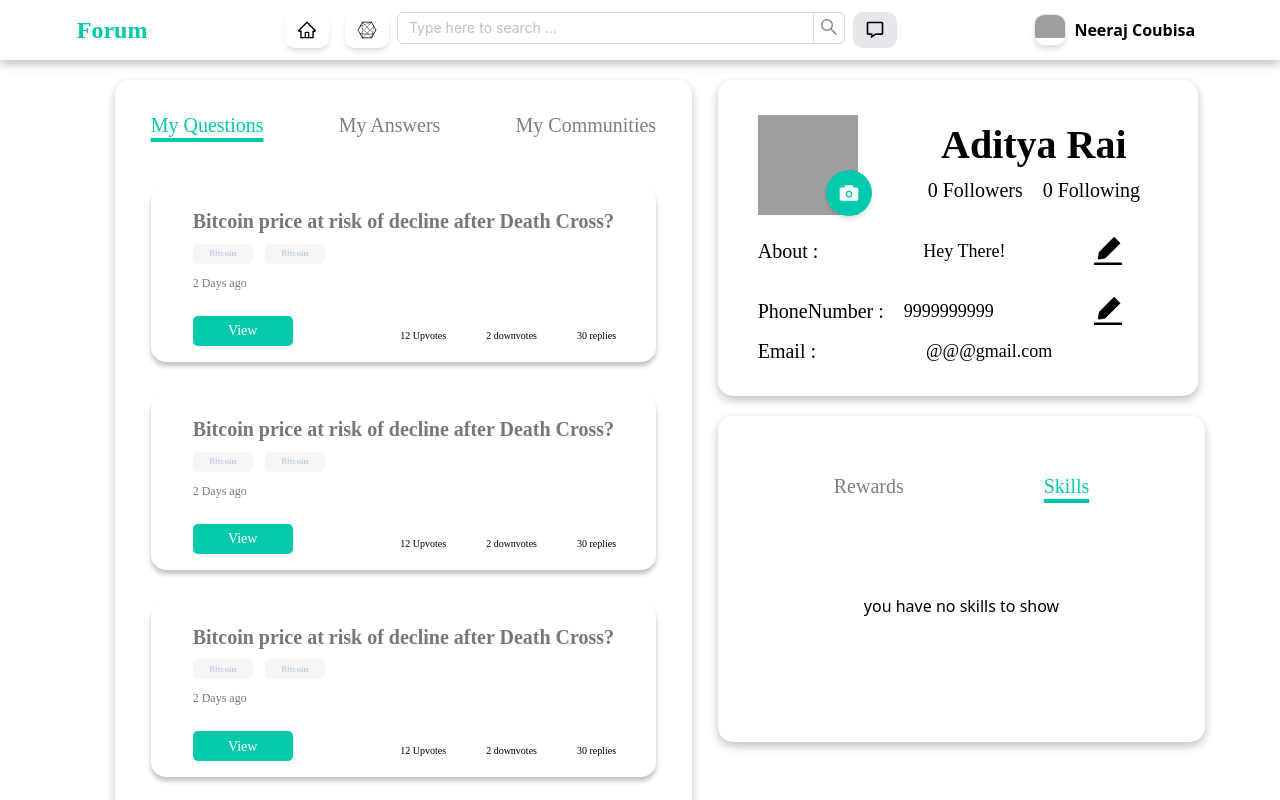
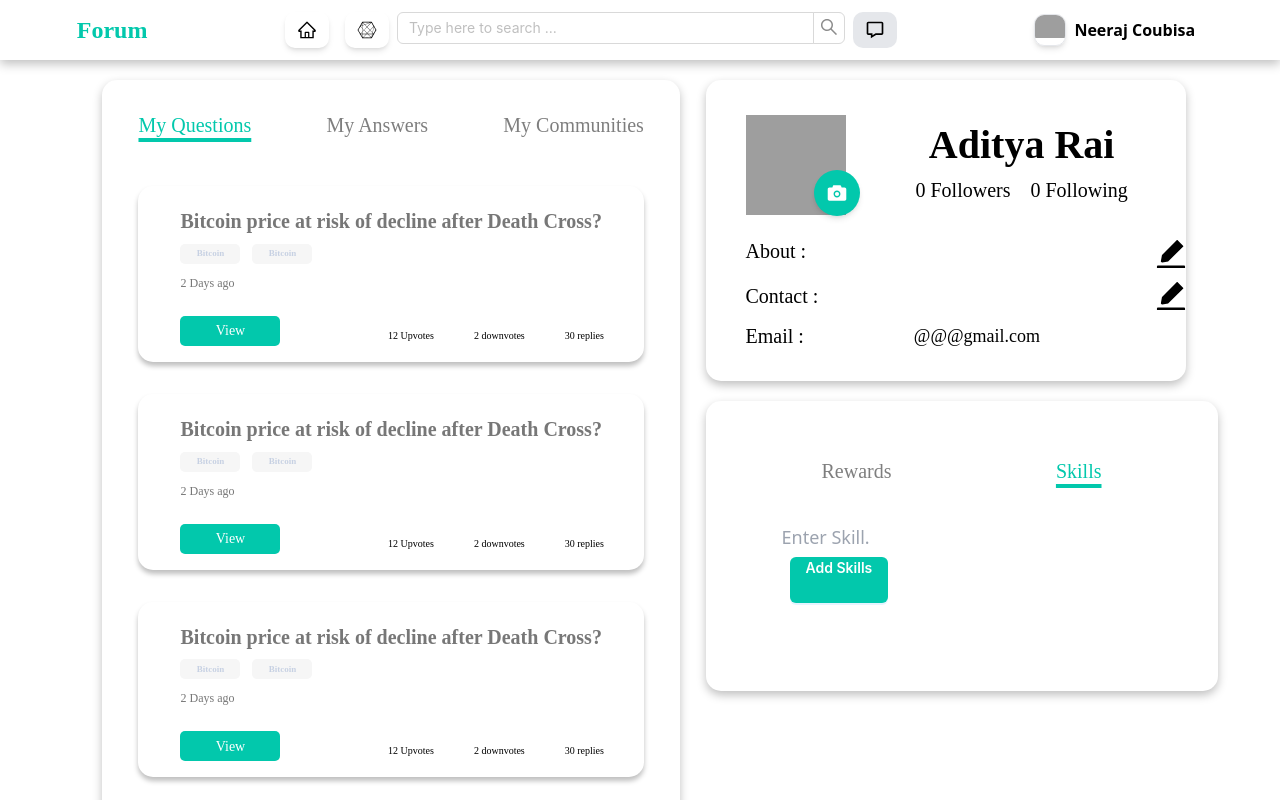
Before and after one commit to opencodeiiita/Forum-Frontend-Web, a React (Create React App) app: page /Dashboard in a window 1280 px wide. Both pictures are taken after a click on the element "Skills". Shown: the top 800 px of the page. Built offline with nearby package versions, Linux system fonts and the light colour scheme; grey boxes are pictures that could not be loaded; the HTML template or start-up script is replaced by a standard one.

Commit message:
added edit feature in dashboard and add skills

```diff
--- a/src/components/Dashboard/MyQuestions/profile.js
+++ b/src/components/Dashboard/MyQuestions/profile.js
@@ -1,10 +1,13 @@
 import React, { useState } from "react";
 import { AiFillCamera } from "react-icons/ai";
 import { AiFillEdit } from "react-icons/ai";
-
+import { GrClose } from "react-icons/gr";
 
 const Profile = () => {
-
+  const [editAbout, setEditAbout] = useState(false);
+  const [editNumber, setEditNumber] = useState(false);
+  const [aboutText, setAboutText] = useState("");
+  const [number, setNumber] = useState("");
   return (
     <div className="bg-white rounded-[15px] shadow-[0px_4px_10px_rgba(0,0,0,0.25)] overflow-hidden font-['poppins'] w-fit">
       <div className="px-[110px] lg:px-[40px] pt-[35px] pb-[25px] overflow-hidden">
@@ -17,59 +20,124 @@ const Profile = () => {
                 className="w-[100px] h-[100px]"
               />
               <div className="mt-[-45px] ml-[60px]">
-                                <button
-                                    className="p-3  rounded-full  mx-2 shadow-md items-center bg-[#02C8AC]  ">
+                <button className="p-3  rounded-full  mx-2 shadow-md items-center bg-[#02C8AC]  ">
                   <AiFillCamera color="white" fontSize="22px" />
                 </button>
               </div>
             </div>
             <div className="flex flex-col ml-[30px] px-2 items-center">
-                            <text className=" flex text-[40px] font-bold ">
-                                Aditya Rai
+              <text className=" flex text-[40px] font-bold ">Aditya Rai</text>
+              <div className="flex flex-row justify-between">
+                <text className=" flex text-[20px] font-medium mx-[10px]">
+                  {" "}
+                  0 Followers
                 </text>
-                            <div className="flex flex-row justify-between">
-                                <text className=" flex text-[20px] font-medium mx-[10px]"> 0 Followers</text>
-                                <text className=" flex text-[20px] font-medium mx-[10px]"> 0 Following</text>
+                <text className=" flex text-[20px] font-medium mx-[10px]">
+                  {" "}
+                  0 Following
+                </text>
               </div>
-
             </div>
-
-
           </div>
           <div className="flex flex-col w-fit mt-[15px]">
-                        <div className="flex flex-row relative items-center mt-[5px] mb-[25px]">
-                            <text className="text-[20px] font-[500] ">
+            <div className="flex flex-row relative items-center mt-[5px] mb-[40px] w-[355px]">
+              <text className="text-[20px] font-[500] absolute top-0">
                 About :
               </text>
-                            <text className="text-[18px] font-[500] ml-[105px]">
-                                Hey There!
+              {editAbout ? (
+                <>
+                  <input
+                    className="p-2 text-[18px] font-[500] ml-[105px] w-[70%] h-fit overflow-hidden"
+                    defaultValue={aboutText}
+                    placeholder={"tell something about yourself."}
+                    autoFocus
+                    onKeyDown={(e) => {
+                      if (e.key === "Enter") {
+                        setAboutText(e.target.value);
+                        setEditAbout(false);
+                      }
+                    }}
+                  />
+                  <GrClose
+                    color="black"
+                    fontSize="26px"
+                    className="absolute top-0 sm:right-[-35%] xl:right-[-25%] right-[-45%] overflow-hidden"
+                    onClick={(e) => {
+                      setEditAbout(!editAbout);
+                    }}
+                  />
+                </>
+              ) : (
+                <>
+                  <text className="text-[18px] font-[500] ml-[105px] w-[70%] h-fit">
+                    {aboutText}
                   </text>
-                            <AiFillEdit color="black" fontSize="36px" className="absolute sm:right-[-35%] xl:right-[-25%] right-[-45%]" />
-
+                  <AiFillEdit
+                    color="black"
+                    fontSize="36px"
+                    className="absolute top-0 sm:right-[-35%] xl:right-[-25%] right-[-45%]"
+                    onClick={(e) => {
+                      setEditAbout(!editAbout);
+                    }}
+                  />
+                </>
+              )}
             </div>
-                        <div className="flex flex-row relative items-center my-[5px] pr-[20px] ">
-                            <text className="text-[20px] font-[500] ">
-                                PhoneNumber :
+            <div className="flex flex-row relative items-center my-[5px] pr-[20px] w-[355px] ">
+              {editNumber ? (
+                <>
+                  <text className="text-[20px] font-[500] ">Contact :</text>
+                  <input
+                    className="text-[18px] font-[500] ml-[16px] w-[65%] h-fit overflow-hidden"
+                    type={"tel"}
+                    onKeyDown={(e) => {
+                      if (
+                        e.key === "Enter" &&
+                        (Math.log10(e.target.value) > 9 &&
+                          Math.log10(e.target.value) < 11)
+                      ) {
+                        setNumber(e.target.value);
+                        setEditNumber(false);
+                      }
+                    }}
+                    defaultValue={number}
+                    autoFocus
+                    placeholder="Enter your number"
+                  />
+                  <GrClose
+                    color="black"
+                    fontSize="26px"
+                    className="absolute sm:right-[-35%] xl:right-[-25%] right-[-45%]"
+                    onClick={(e) => {
+                      setEditNumber(!editNumber);
+                    }}
+                  />
+                </>
+              ) : (
+                <>
+                  <text className="text-[20px] font-[500] ">Contact :</text>
+                  <text className="text-[18px] font-[500] ml-[20px]">
+                    {number}
                   </text>
-                            <text className="text-[18px] font-[500] ml-[20px]">
-                                9999999999
-                            </text>
-                            <AiFillEdit color="black" fontSize="36px" className="absolute sm:right-[-35%] xl:right-[-25%] right-[-45%]" />
-
+                  <AiFillEdit
+                    color="black"
+                    fontSize="36px"
+                    className="absolute sm:right-[-35%] xl:right-[-25%] right-[-45%]"
+                    onClick={(e) => {
+                      setEditNumber(!editNumber);
+                    }}
+                  />
+                </>
+              )}
             </div>
             <div className="flex flex-row  items-center my-[5px] ">
-                            <text className="text-[20px] font-[500]">
-                                Email :
-                            </text>
+              <text className="text-[20px] font-[500]">Email :</text>
               <text className="text-[18px] font-[500] ml-[110px]">
                 @@@gmail.com
               </text>
-
             </div>
           </div>
-
         </div>
-
       </div>
     </div>
   );
--- a/src/components/Dashboard/MyQuestions/rewards.js
+++ b/src/components/Dashboard/MyQuestions/rewards.js
@@ -1,9 +1,12 @@
+import { Button } from "antd";
 import React, { useState } from "react";
 
 
 
 const Rewards = () => {
   const [toggleClicked, setToggleState] = useState(1);
+  const [skills,setSkills] = useState([]);
+  const [skill,setSkill] = useState('');
 
   const toggleTab = (index) => {
     setToggleState(index);
@@ -11,7 +14,7 @@ const Rewards = () => {
 
   return (
     <div className="flex flex-row my-[20px] " >
-      <div className=" bg-white h-fit w-fit flex flex-col shadow-[0px_4px_10px_rgba(0,0,0,0.25)] rounded-[15px] pb-[36px]">
+      <div className=" bg-white h-fit w-fit flex flex-col shadow-[0px_4px_10px_rgba(0,0,0,0.25)] rounded-[15px] pb-0">
 
         <section className="flex-row flex-wrap max-w-xl my-[25px] mx-[36px] ">
           <div className=" flex flex-1 justify-between items-center flex-row  font-['Poppins'] p-[10px] ">
@@ -29,8 +32,40 @@ const Rewards = () => {
           {(toggleClicked === 1 ? <div className="h-[150px] flex flex-1 items-center justify-around">
             <text >you have no rewards to show</text>
           </div> : null)}
-          {(toggleClicked === 2 ? <div className="h-[150px] flex flex-1 items-center justify-around">
-            <text >you have no skills to show</text>
+          {(toggleClicked === 2 ? <div className="h-fit min-h-[150px] flex flex-1 items-start justify-start">
+            <div className=" w-[440px]">
+              <div className="w-[355px] relative ml-8">
+              <input
+                    className="p-2 text-[18px] font-[500] h-fit overflow-hidden"
+                    onChange={(e)=> setSkill(e.target.value)}
+                    placeholder={"Enter Skill."}
+                    value={skill}
+                  />
+                <Button type="primary" className="relative left-4 bottom-1 bg-[#02C8AC] text-[#FFFFFF]  pb-[34px] pt-[10px] font-semibold"
+                  onClick={(e)=>{
+                    if(skill !== ''){
+                      let tempSkills = skills;
+                      tempSkills.push(skill);
+                      setSkills(tempSkills)
+                      setSkill('');
+                    }
+                  }}
+                >Add Skills
+                </Button>
+              </div>
+              <ul className=" py-2 px-8 text-lg list-disc text-[#777777]">
+              {
+                skills.map((el)=>{
+                  return (
+                    <li>
+                      {el}
+                    </li>
+                  )
+                })
+              }
+              </ul>
+            </div>
+
           </div> : null)}
 
 
```
Lines whose indentation alone changed are shown as unchanged.
